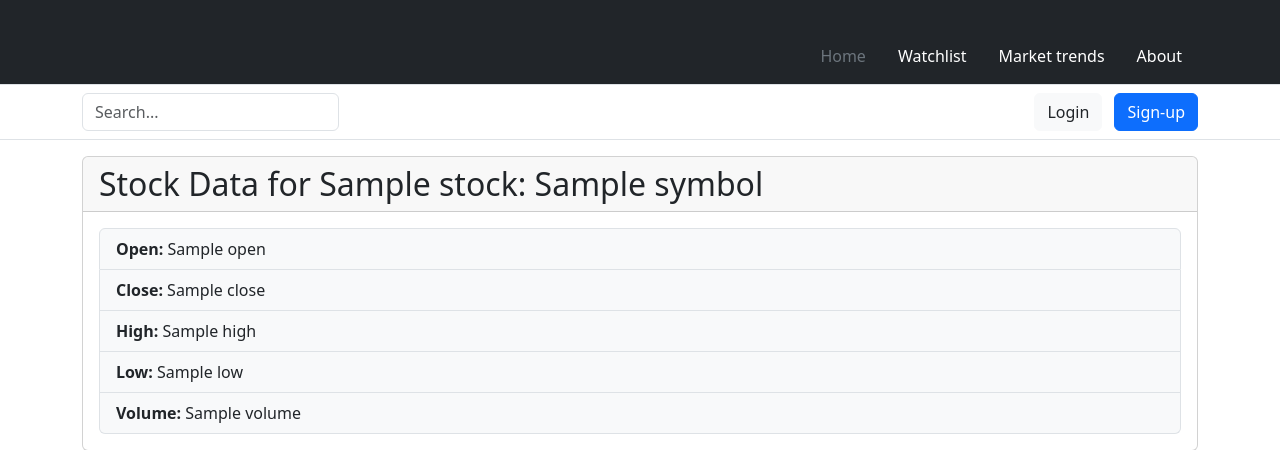
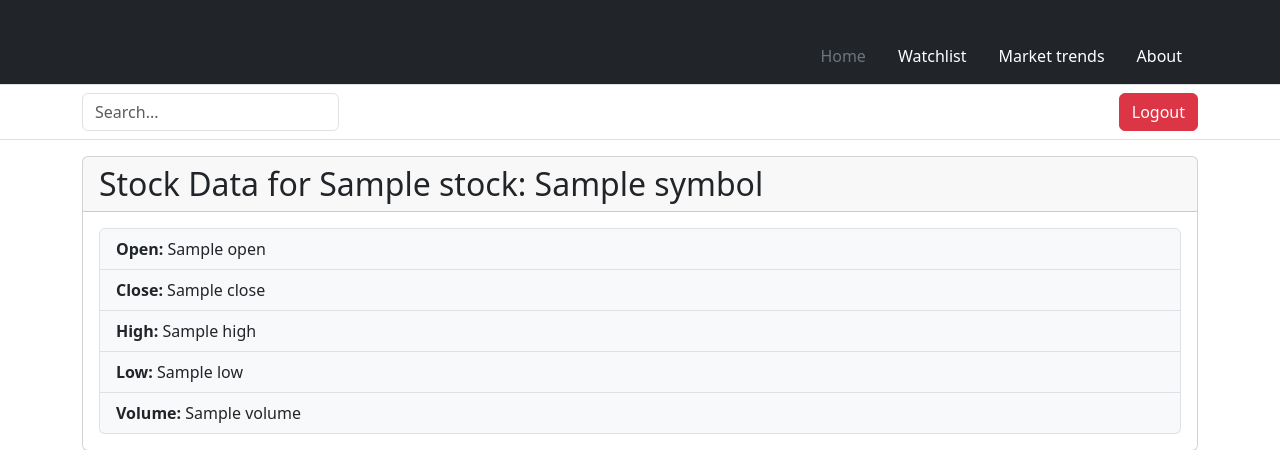
Before and after one commit to brianngumbau/stock_market_tracker, a Flask app: template templates/home.html in a window 1280 px wide. Shown: the top 450 px of the page. Run offline with Flask 3, Linux system fonts and the light colour scheme; the template is opened without the code that fills it: most values are stand-ins (such as "Sample title", 1, 10 or a date in 2020); parts of the project's set-up code (start-up, migrations or seed data) failed here and were passed over.

Commit message:
implementing logout functionality

```diff
--- a/app.py
+++ b/app.py
@@ -1,20 +1,32 @@
-from flask import Flask, jsonify, request, render_template, redirect, url_for, flash
-from pymongo import MongoClient
+from flask import Flask, jsonify, request, render_template, redirect, url_for, flash, session
+from pymongo.mongo_client import MongoClient
+from pymongo.server_api import ServerApi
 from stock_api import get_stock_data
 from dotenv import load_dotenv
 import os
 from forms import RegistrationForm, LoginForm
 import bcrypt
 
-load_dotenv
+load_dotenv()
 
 app = Flask(__name__)
 app.config['SECRET_KEY'] = os.getenv('SECRET_KEY')
 
-client = MongoClient(os.getenv("MONGO_URI"))
+client = MongoClient(os.getenv("MONGO_URI"), server_api=ServerApi('1'), tls=True, tlsAllowInvalidCertificates=True)
+try:
+    client.admin.command('ping')
+    print("Pinged your deployment. You successfully connected to MongoDB!")
+except Exception as e:
+    print(e)
+
+
 db = client['stock_market_tracker']
 stocks_collection = db['stocks']
 users_collection = db['users']
+
+def is_logged_in():
+    return 'user_id' in session
+
 
 @app.route('/register', methods=['GET', 'POST'])
 def register():
@@ -37,15 +49,27 @@ def login():
     form = LoginForm()
     if form.validate_on_submit():
         user = users_collection.find_one({"email": form.email.data})
-        if user and bcrypt.checkpw(form.password.data.encode('utf-8'), user['password'].encode('utf-8')):
-            flash('Login successful!', 'success')
-            return redirect(url_for('home'))
+        if user:
+            if bcrypt.checkpw(form.password.data.encode('utf-8'), user['password'].encode('utf-8')):
+                session['user_id'] = str(user['_id'])
+                flash('Login successful!', 'success')
+                return redirect(url_for('home'))
+            else:
+                flash('Incorrect password. Please try again.', 'danger')
         else:
-            flash('Login unsuccessful. Please check your email and password', 'danger')
+            flash('Email not registered. Please sign up.', 'danger')
     return render_template('login.html', form=form)
+
+@app.route('/logout', methods=['POST'])
+def logout():
+    session.pop('user_id', None)
+    flash('You have logged out.', 'success')
+    return redirect(url_for('login'))
 
 @app.route('/')
 def home():
+    if not is_logged_in():
+        return redirect(url_for('login'))
     return render_template('home.html')
 
 
--- /dev/null
+++ b/check_ssl_version.py
@@ -0,0 +1,2 @@
+import ssl
+print(ssl.OPENSSL_VERSION)
--- a/templates/home.html
+++ b/templates/home.html
@@ -62,8 +62,9 @@
             </form>
 
             <div class="text-end">
-              <button type="button" class="btn btn-light text-dark me-2">Login</button>
-              <button type="button" class="btn btn-primary">Sign-up</button>
+              <form action="{{ url_for('logout') }}" method="POST">
+                <button type="submit" class="btn btn-danger">Logout</button>
+              </form>
             </div>
           </div>
         </div>
--- a/templates/login.html
+++ b/templates/login.html
@@ -23,6 +23,9 @@
                 {{ form.submit(class="btn btn-primary") }}
             </div>
         </form>
+        <div class="mt-3">
+            <p>Not signed up yet? <a href="{{ url_for('register') }}">Register here</a></p>
+        </div>
     </div>
 </body>
 </html>
```
Also changed, not shown: 1 other file.
